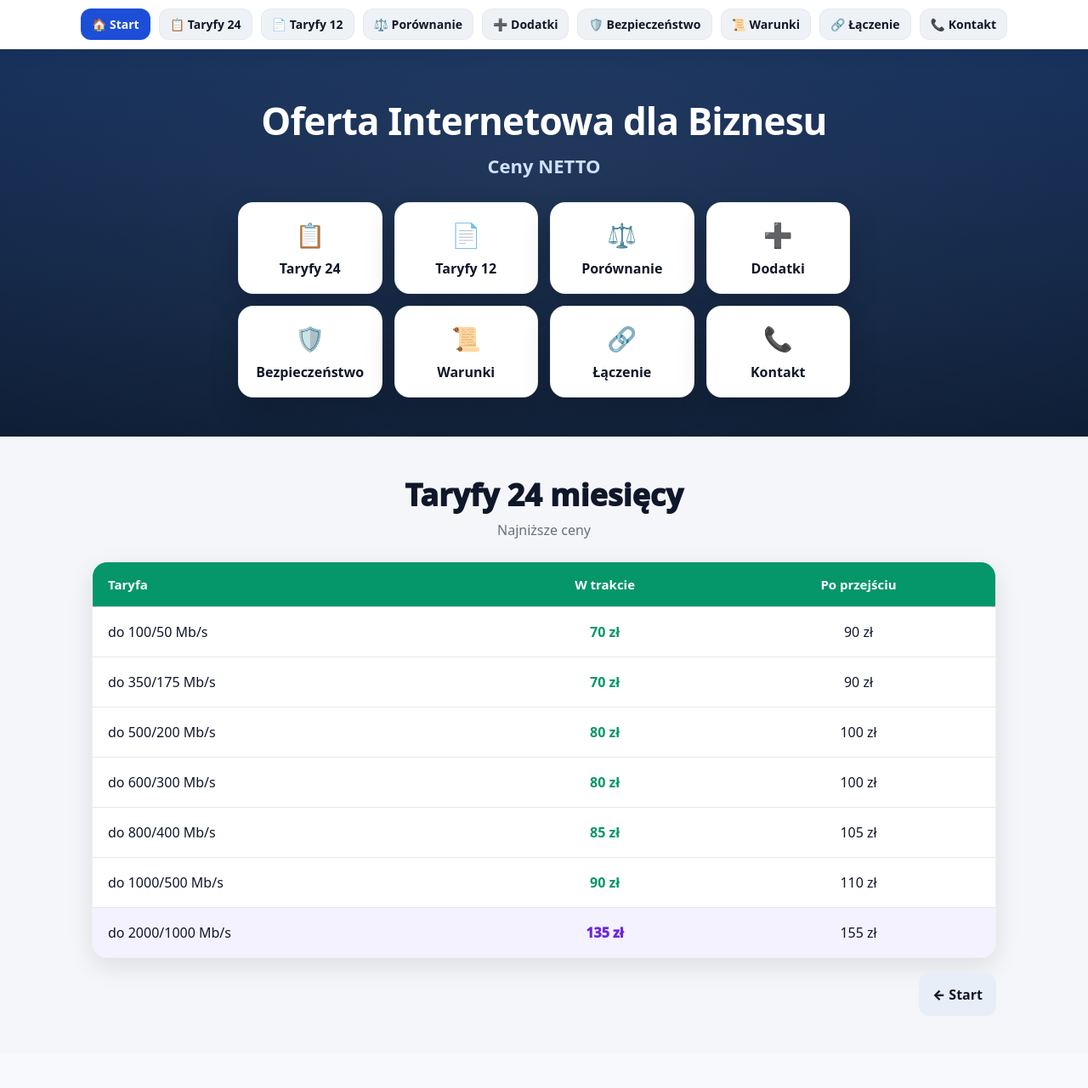
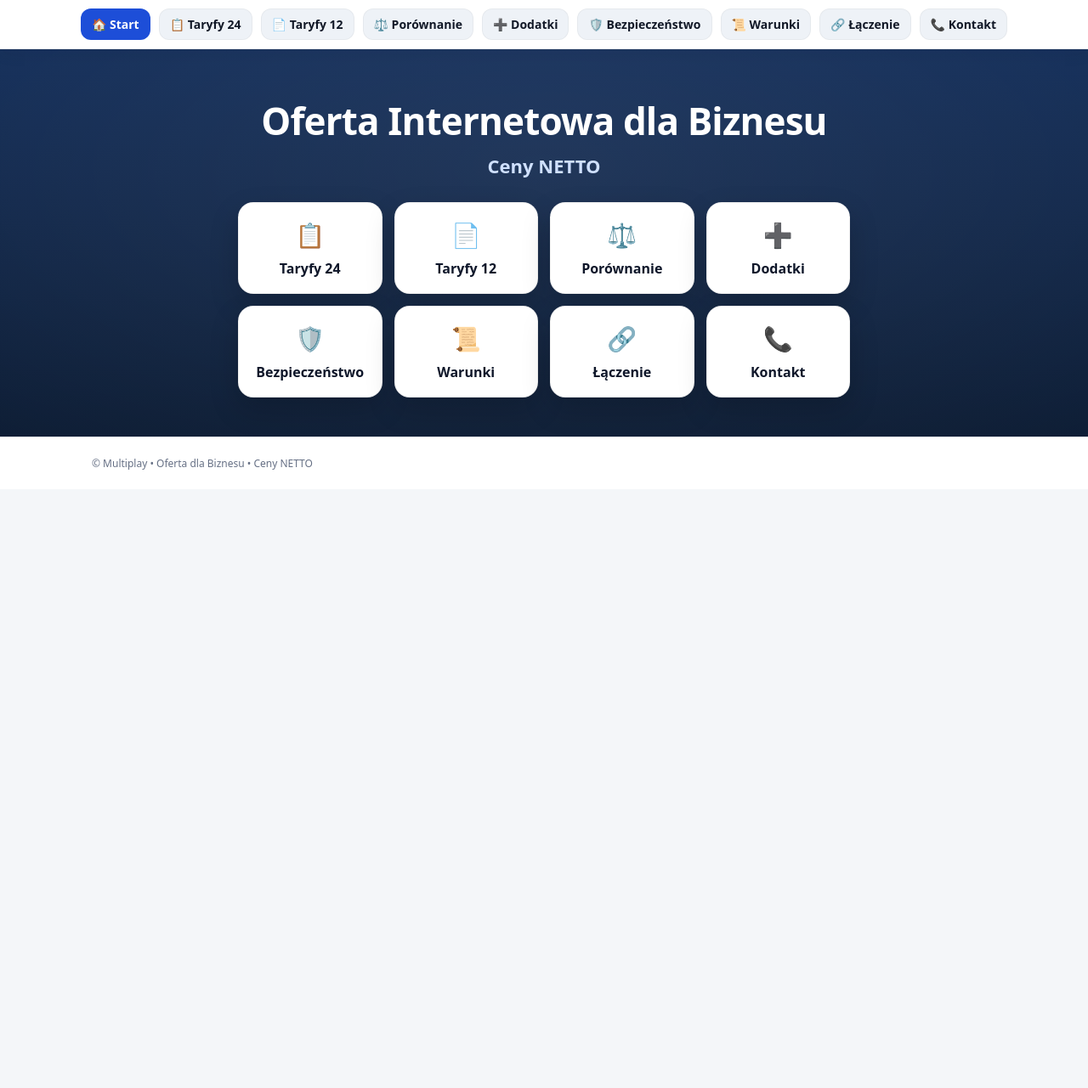
Before and after one commit to multiplay-pages/malybiznes, a plain HTML site: page index.html in a window 1280 px wide. Shown: the top 1281 px of the page at 85% size. After the commit the page ends 800 px from the top, so only its background shows below. Drawn offline with Linux system fonts and the light colour scheme.

Commit message:
Wprowadź nawigację sekcyjną w stylu podstron

```diff
--- a/app.js
+++ b/app.js
@@ -33,6 +33,7 @@ const BEZPIECZENSTWO = [
 ];
 
 function renderPricingTable(el, headColorClass, rows) {
+  if (!el) return;
   el.innerHTML = `
     <thead>
       <tr>
@@ -54,6 +55,7 @@ function renderPricingTable(el, headColorClass, rows) {
 }
 
 function renderPhoneTable(el, rows) {
+  if (!el) return;
   el.innerHTML = `
     <thead>
       <tr>
@@ -75,6 +77,7 @@ function renderPhoneTable(el, rows) {
 }
 
 function renderSecurityTable(el, rows) {
+  if (!el) return;
   el.innerHTML = `
     <thead>
       <tr>
@@ -95,42 +98,44 @@ function renderSecurityTable(el, rows) {
   `;
 }
 
-// Smooth scroll + aktywny pill
-function setupNav() {
+function setupPageRouting() {
   const nav = document.getElementById("pillnav");
+  if (!nav) return;
+
   const pills = Array.from(nav.querySelectorAll(".pill"));
+  const sections = Array.from(document.querySelectorAll("main > section"));
+  const validIds = new Set(sections.map(section => section.id));
 
-  // smooth scroll
-  pills.forEach(p => {
-    p.addEventListener("click", (e) => {
-      const href = p.getAttribute("href");
-      if (!href?.startsWith("#")) return;
-      e.preventDefault();
-      const target = document.querySelector(href);
-      if (!target) return;
-      target.scrollIntoView({ behavior: "smooth", block: "start" });
-      history.replaceState(null, "", href);
+  const activateSection = (id) => {
+    const targetId = validIds.has(id) ? id : "start";
+
+    sections.forEach(section => {
+      section.classList.toggle("is-hidden", section.id !== targetId);
+    });
+
+    pills.forEach(pill => {
+      const isActive = pill.dataset.section === targetId;
+      pill.classList.toggle("is-active", isActive);
+      pill.setAttribute("aria-current", isActive ? "page" : "false");
+    });
+  };
+
+  const getRouteFromHash = () => window.location.hash.replace("#", "") || "start";
+
+  pills.forEach(pill => {
+    pill.addEventListener("click", (event) => {
+      const href = pill.getAttribute("href");
+      if (!href || !href.startsWith("#")) return;
+      event.preventDefault();
+      const id = href.replace("#", "");
+      history.pushState(null, "", href);
+      activateSection(id);
+      window.scrollTo({ top: 0, behavior: "smooth" });
     });
   });
 
-  // active on scroll (IntersectionObserver)
-  const sections = pills
-    .map(p => document.getElementById(p.dataset.section))
-    .filter(Boolean);
-
-  const obs = new IntersectionObserver((entries) => {
-    // wybierz najbardziej "widoczną" sekcję
-    const visible = entries
-      .filter(e => e.isIntersecting)
-      .sort((a,b) => b.intersectionRatio - a.intersectionRatio)[0];
-
-    if (!visible) return;
-    const id = visible.target.id;
-
-    pills.forEach(p => p.classList.toggle("is-active", p.dataset.section === id));
-  }, { rootMargin: "-25% 0px -60% 0px", threshold: [0.12, 0.2, 0.35] });
-
-  sections.forEach(s => obs.observe(s));
+  window.addEventListener("hashchange", () => activateSection(getRouteFromHash()));
+  activateSection(getRouteFromHash());
 }
 
 (function init(){
@@ -139,5 +144,5 @@ function setupNav() {
   renderPhoneTable(document.getElementById("tablePhone"), TELEFON);
   renderSecurityTable(document.getElementById("tableSecurity"), BEZPIECZENSTWO);
 
-  setupNav();
+  setupPageRouting();
 })();
--- a/index.html
+++ b/index.html
@@ -24,6 +24,7 @@
     </div>
   </header>
 
+  <main>
   <!-- HERO / START -->
   <section id="start" class="hero">
     <div class="container hero__inner">
@@ -404,6 +405,8 @@
     </div>
   </section>
 
+  </main>
+
   <footer class="footer">
     <div class="container">
       <div class="muted small">© Multiplay • Oferta dla Biznesu • Ceny NETTO</div>
--- a/styles.css
+++ b/styles.css
@@ -81,6 +81,7 @@ h1{margin:0;font-size:44px;letter-spacing:-.02em}
 .tile:hover{transform:translateY(-1px)}
 
 .section{padding:44px 0}
+.section.is-hidden{display:none}
 .section--soft{background:#f7f9fc}
 .section__title{font-size:36px;font-weight:950;text-align:center}
 .section__subtitle{text-align:center;color:var(--muted);margin-top:6px;font-size:16px}
```
